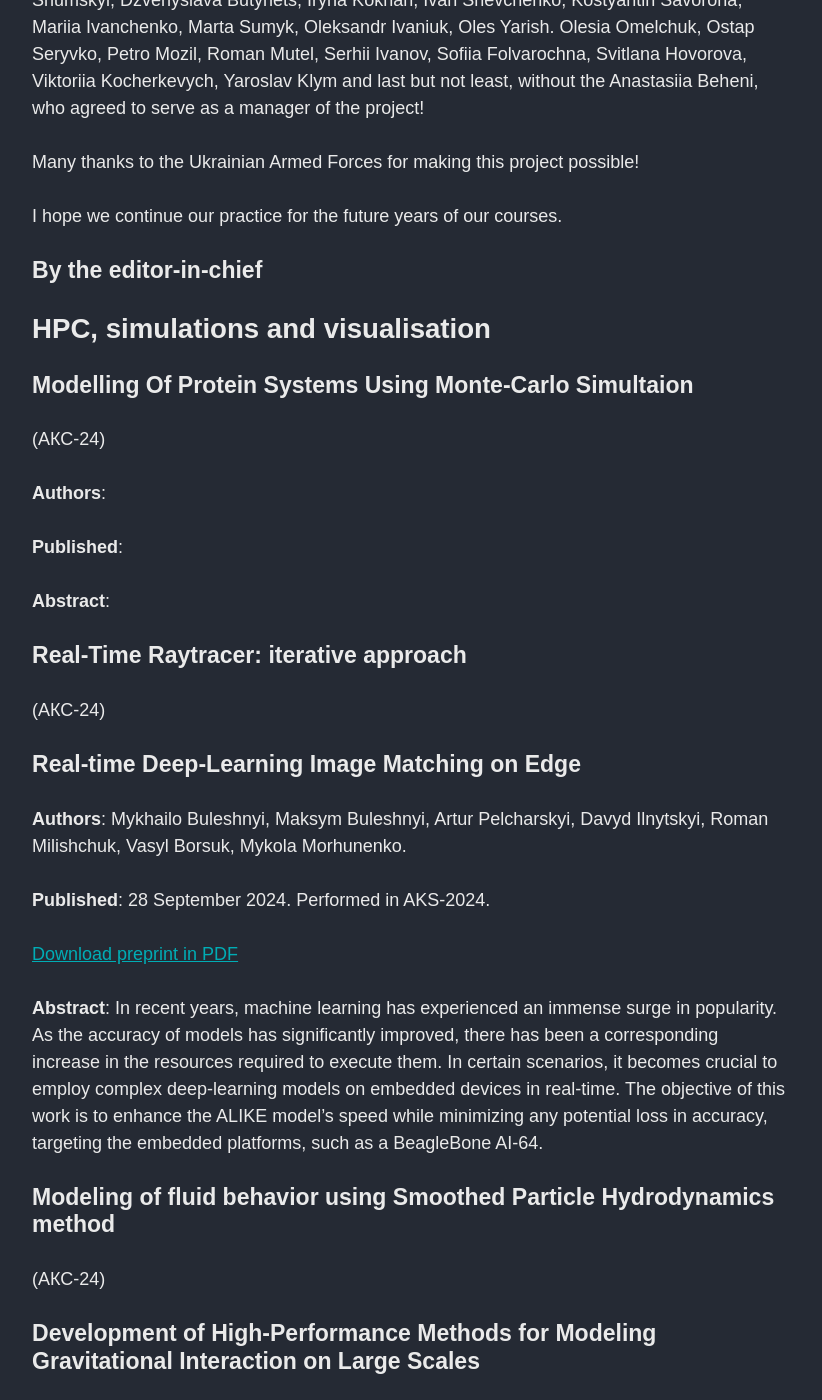
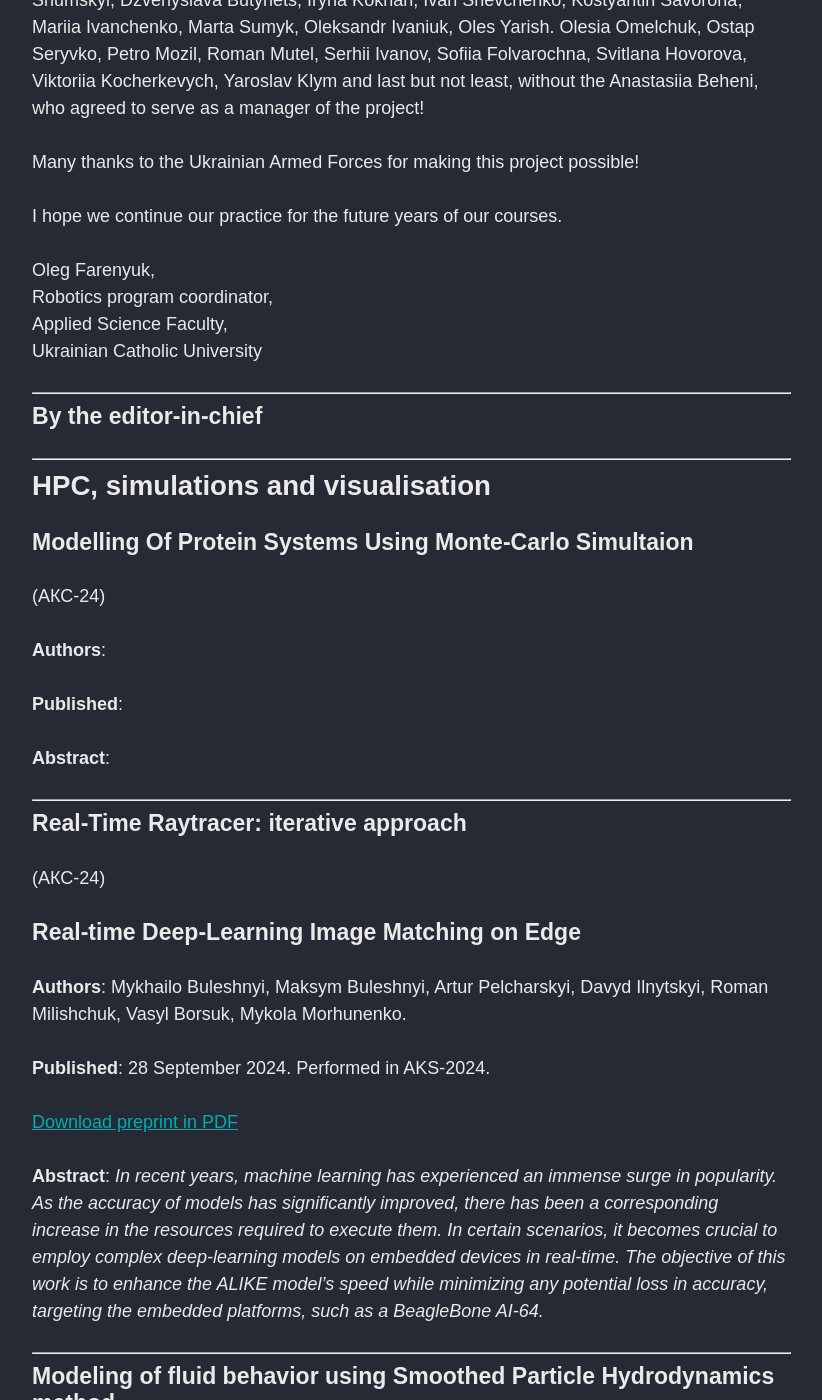
Before and after one commit to ucu-computer-science/ucu-computer-science.github.io, a Jekyll site: the page built from _posts/2024-08-26-preprints-2024-1.md, in a window 1280 px wide and 1400 px high, scrolled down 2753 px. Shown: the whole window, without its empty margins (343-1165 px from the left). Built offline with Jekyll 4.4.1, drawn with Linux system fonts in a browser that asks for light colours; nearby versions of some CDN libraries.

Commit message:
Added separators and editor info

```diff
--- a/_posts/2024-08-26-preprints-2024-1.md
+++ b/_posts/2024-08-26-preprints-2024-1.md
@@ -66,8 +66,16 @@ Many thanks to the Ukrainian Armed Forces for making this project possible!
 
 I hope we continue our practice for the future years of our courses.
 
+Oleg Farenyuk, \
+Robotics program coordinator, \
+Applied Science Faculty, \
+Ukrainian Catholic University
+
+-------------------------
+
 ### By the editor-in-chief
 
+-------------------------
 
 ## HPC, simulations and visualisation
 
@@ -81,6 +89,7 @@ I hope we continue our practice for the future years of our courses.
 
 **Abstract**:
 
+-------------------------
 
 ### Real-Time Raytracer: iterative approach
 
@@ -96,25 +105,33 @@ I hope we continue our practice for the future years of our courses.
 [Download preprint in PDF](/files/2024-08-26-preprints-2024-1/PR2024_08_work_03.pdf)
 <!-- Думаю, просто нумеруємо роботи по порядку слідування і все -- сторінками чи хитрими назвами не заморочуємося -->
 
-**Abstract**: In recent years, machine learning has experienced an immense surge in popularity. As the accuracy of models has significantly improved, there has been a corresponding increase in the resources required to execute them. In certain scenarios, it becomes crucial to employ complex deep-learning models on embedded devices in real-time. The objective of this work is to enhance the ALIKE model's speed while minimizing any potential loss in accuracy, targeting the embedded platforms, such as a BeagleBone AI-64.
+**Abstract**: *In recent years, machine learning has experienced an immense surge in popularity. As the accuracy of models has significantly improved, there has been a corresponding increase in the resources required to execute them. In certain scenarios, it becomes crucial to employ complex deep-learning models on embedded devices in real-time. The objective of this work is to enhance the ALIKE model's speed while minimizing any potential loss in accuracy, targeting the embedded platforms, such as a BeagleBone AI-64.*
 
+-------------------------
 
 ### Modeling of fluid behavior using Smoothed Particle Hydrodynamics method
 
 (АКС-24)
 
+-------------------------
+
 ### Development of High-Performance Methods for Modeling Gravitational Interaction on Large Scales
 
 (АКС-23)
 
+-------------------------
 
 ### Concurrent Real-Time Raytracer 1
 
 (АКС-23)
 
+-------------------------
+
 ###  Exploration of the Apple Neural Engine
 
 (АКС-24)
+
+-------------------------
 
 ## Hardware
 
@@ -122,10 +139,13 @@ I hope we continue our practice for the future years of our courses.
 
 (АКС-24)
 
+-------------------------
 
 ### Homemade educational smartphone
 
 (ПОК-23)
+
+-------------------------
 
 ## System programming
 
@@ -133,16 +153,19 @@ I hope we continue our practice for the future years of our courses.
 
 (ОС-23)
 
+-------------------------
 
 ### ICMP-based Rootkit
 
 (ОС-23)
 
+-------------------------
 
 ### UEFI-game with bootloader functions
 
 (ОС-23)
 
+-------------------------
 
 
 ## Computer engineering for the AI/ML
@@ -151,10 +174,13 @@ I hope we continue our practice for the future years of our courses.
 
 (ОС-23)
 
+-------------------------
 
 ### DeepDendro: Parallel C++ Neural Network Framework
 
 (АКС-23)
+
+-------------------------
 
 
 ## Purgatory
@@ -166,19 +192,25 @@ I hope we continue our practice for the future years of our courses.
 
 (АКС-24)
 
+-------------------------
+
 #### Cross-platform Renderer for Volumetric Bodies with Vulkan API
 
 (ОС-23)
+
+-------------------------
 
 #### Concurrent Real-Time Raytracer 2
 
 (АКС-23)
 
+-------------------------
+
 #### GUI Toolkit for Wayland
 
 (ОС-23)
 
-
+-------------------------
 
 ### Hardware
 
@@ -187,12 +219,13 @@ I hope we continue our practice for the future years of our courses.
 
 (ОС-23)
 
-
+-------------------------
 
 #### Hardware and software methods to enhance image quality
 
 (ПОК-23)
 
+-------------------------
 
 ### System programming
 
@@ -200,11 +233,13 @@ I hope we continue our practice for the future years of our courses.
 
 (АКС-23)
 
+-------------------------
+
 #### MYDOCKER: Implementation of Containerization Using Linux Kernel Features
 
 (ОС-23)
 
-
+-------------------------
 
 ### Computer engineering for the AI/ML
 
@@ -213,6 +248,10 @@ I hope we continue our practice for the future years of our courses.
 
 (АКС-24)
 
+-------------------------
+
 #### Ant colony optimization algorithms
 
 (АКС-23)
+
+-------------------------
```
